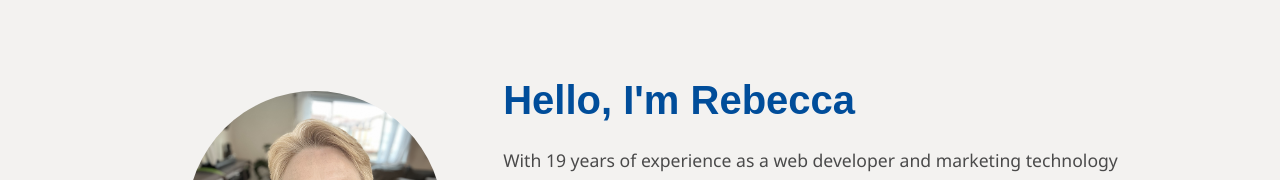
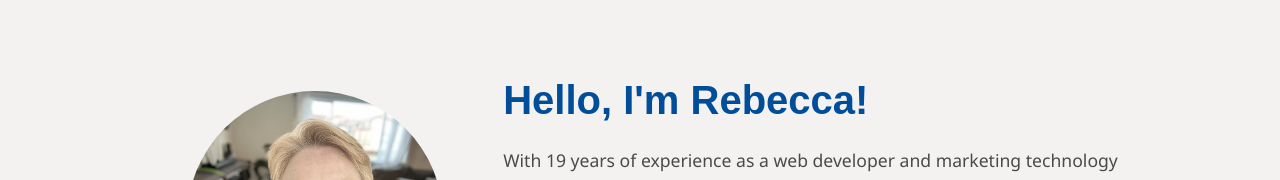
Before and after one commit to bretzingerr/nextjs-website, a Next.js app: page / in a window 1280 px wide. Shown: the part 181-361 px from the top of the page. Built offline with nearby package versions, Linux system fonts and the light colour scheme; a web font is replaced by a local one.

Commit message:
test vercel dev deployment

```diff
--- a/components/HeroSection.tsx
+++ b/components/HeroSection.tsx
@@ -21,7 +21,7 @@ const HeroSection = () => {
 
         {/* Column for the text and button */}
         <div className="text-col">
-          <h1>Hello, I&#39;m Rebecca</h1>
+          <h1>Hello, I&#39;m Rebecca!</h1>
           <p>
           With 19 years of experience as a web developer and marketing technology specialist, I’ve worked across a wide variety of roles for notable companies. This year, I earned certifications as a Salesforce Marketing Cloud Email Specialist and Developer. Scroll down to learn more about me and explore key web development and SFMC projects I’ve worked on.
 
```
